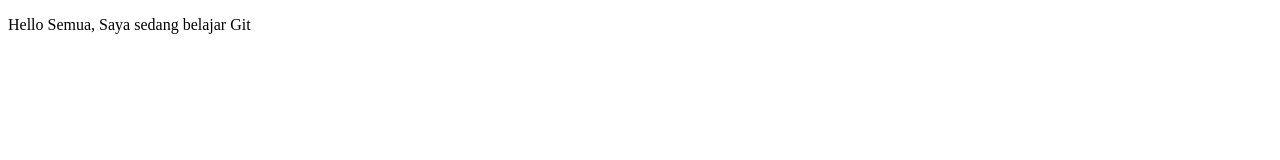
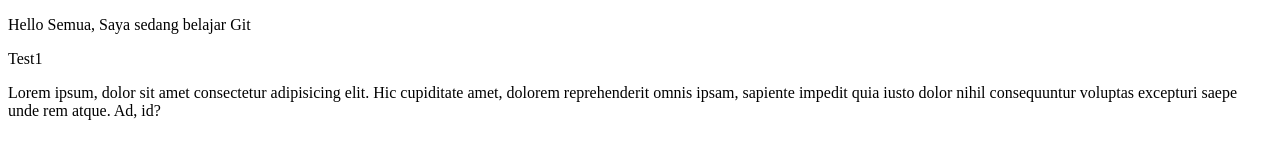
Before and after one commit to AxlRafi/coba-git, a plain HTML site: page index.html in a window 1280 px wide. Drawn offline with Linux system fonts and the light colour scheme.

Commit message:
Penambahan-lagi

```diff
--- a/index.html
+++ b/index.html
@@ -6,5 +6,11 @@
   </head>
   <body>
     <p>Hello Semua, Saya sedang belajar Git</p>
+    <p>Test1</p>
+    <p>
+      Lorem ipsum, dolor sit amet consectetur adipisicing elit. Hic cupiditate
+      amet, dolorem reprehenderit omnis ipsam, sapiente impedit quia iusto dolor
+      nihil consequuntur voluptas excepturi saepe unde rem atque. Ad, id?
+    </p>
   </body>
 </html>
```
